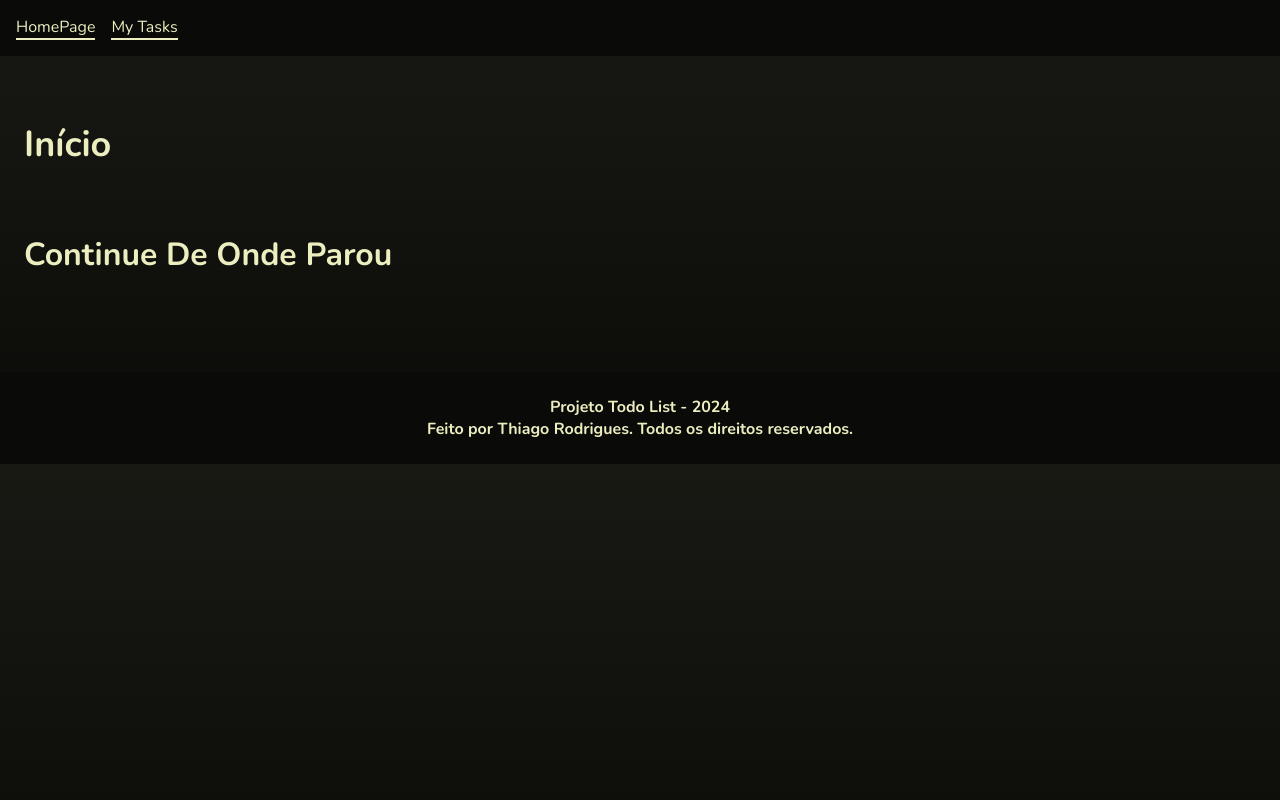
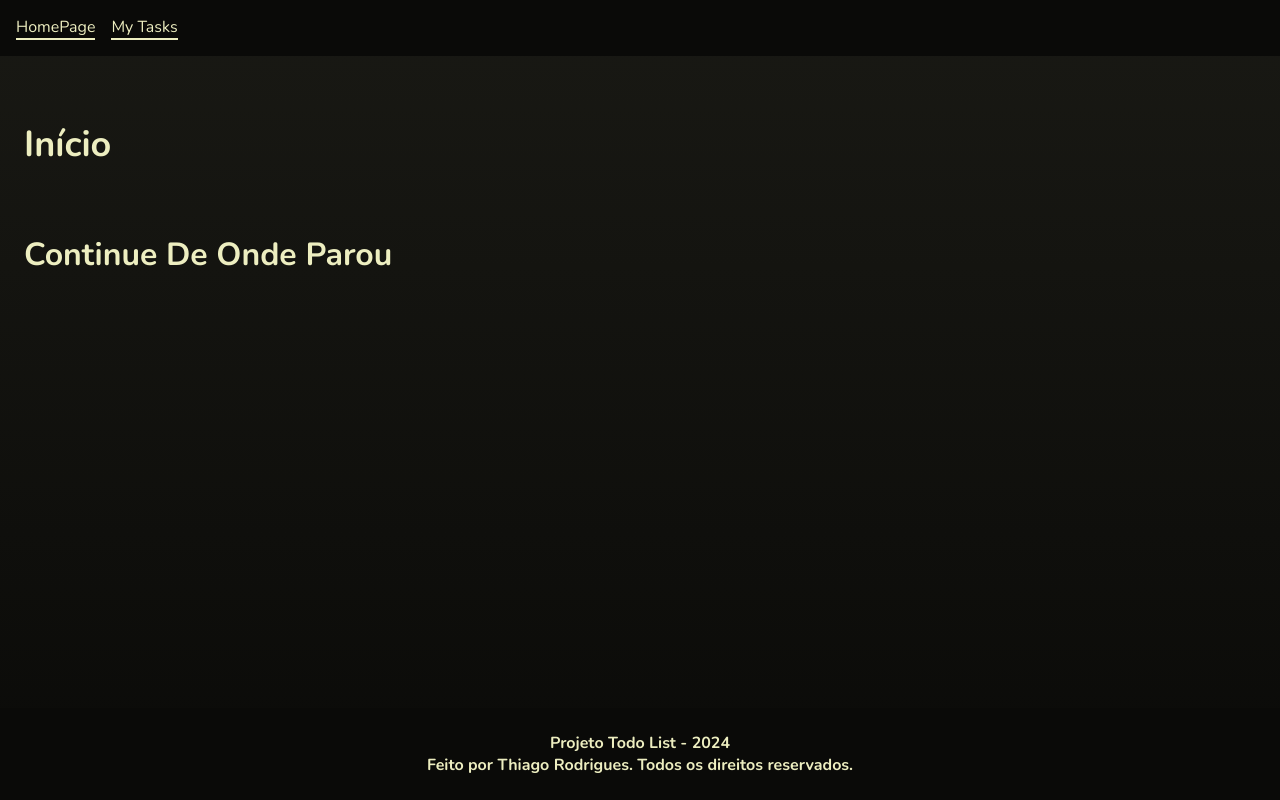
Before and after one commit to trsaints/todo-trilha-tic, a React (Vite) app: page / in a window 1280 px wide. Built offline with nearby package versions, Linux system fonts and the light colour scheme; data requests are answered from the project's data file.

Commit message:
feat: adjust minimum size

```diff
--- a/src/index.css
+++ b/src/index.css
@@ -1,12 +1,23 @@
 @font-face {
 	font-family: 'Nunito';
 	src: url('/font/Nunito-VariableFont_wght.ttf') format('truetype');
+}
+
+#root {
+	display: flex;
+	flex-direction: column;
+	justify-content: space-between;
+	min-height: 100vh;
 }
 
 body {
 	font-family: 'Nunito', sans-serif;
 	background-image: linear-gradient(to top, var(--night), var(--eerie-black));
 	color: var(--cream);
+}
+
+.home, .my-tasks {
+	flex-grow: 1;
 }
 
 a,
--- a/src/pages/TasksPage/TasksPage.css
+++ b/src/pages/TasksPage/TasksPage.css
@@ -0,0 +1,3 @@
+.my-tasks__options {
+    margin-bottom: 4rem;
+}
```
